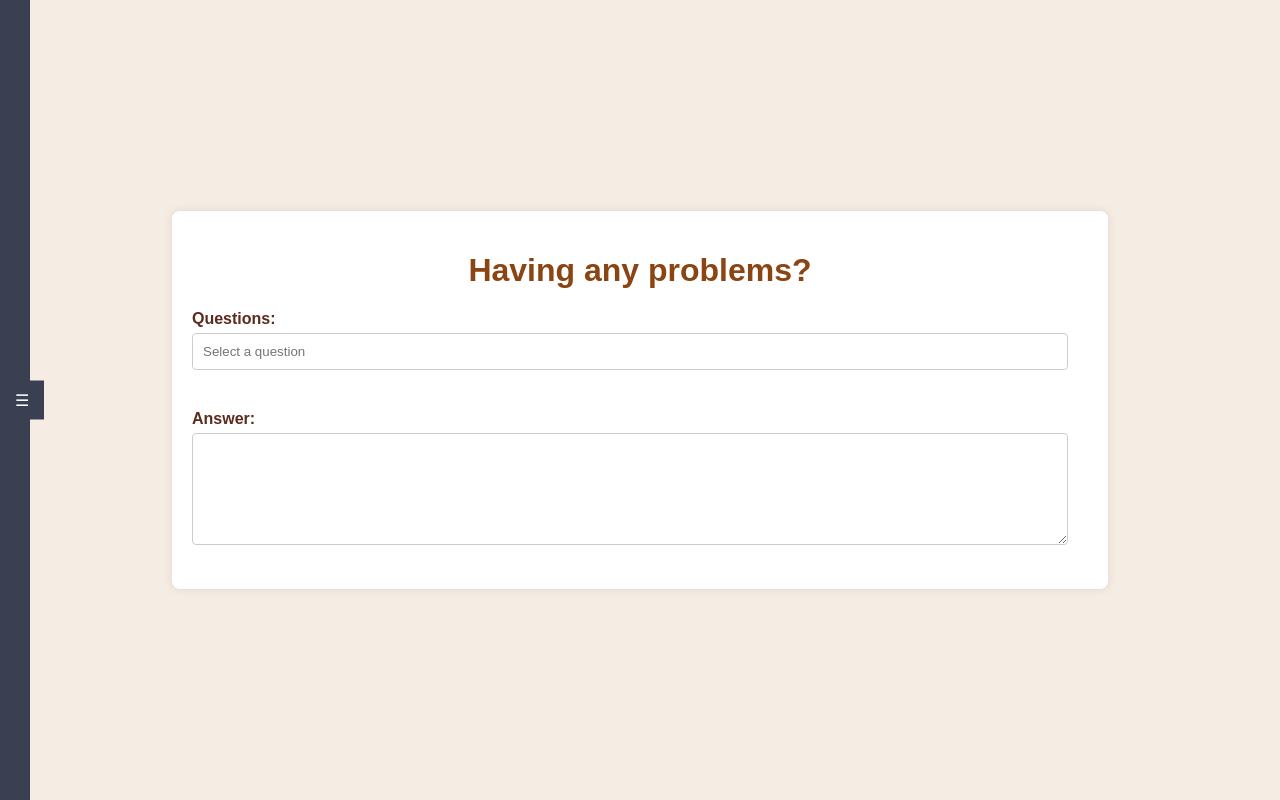
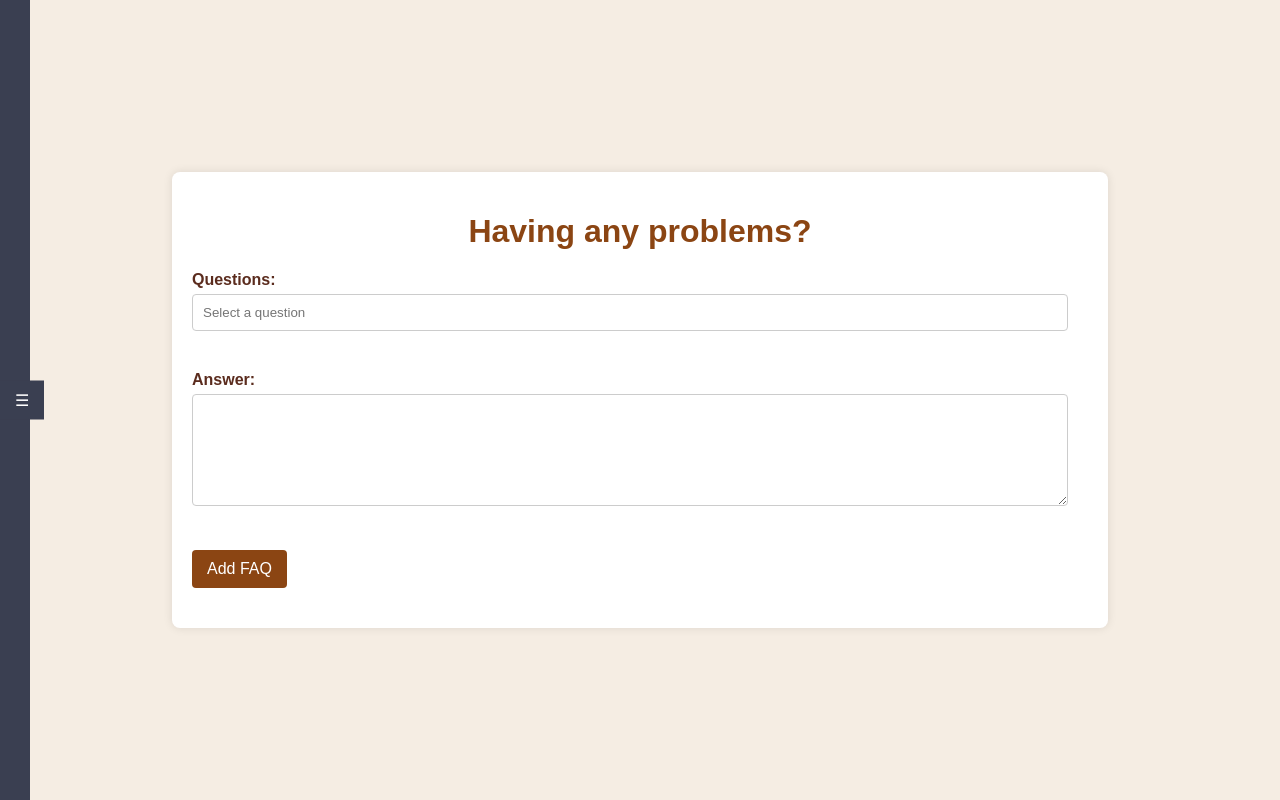
Before and after one commit to PLAWD/Dental-Management-System-for-Dr.-Lorena-L.-Timola-Dental-Clinic, a Flask app: template templates/help.html in a window 1280 px wide. Run offline with Flask 3, Linux system fonts and the light colour scheme; the template is opened without the code that fills it, so the values that code supplies are empty; a user stored in the database is signed in.

Commit message:
FAQ Button
FAQ Button now has a feature to add a question but its for admins only

```diff
--- a/templates/help.html
+++ b/templates/help.html
@@ -93,6 +93,16 @@
             cursor: pointer;
             z-index: 1001;
         }
+        .add-faq-button {
+            display: none; /* Initially hidden */
+            margin: 20px 0;
+            padding: 10px 15px;
+            background-color: #8b4513;
+            color: white;
+            border: none;
+            border-radius: 4px;
+            cursor: pointer;
+        }
     </style>
     <script>
         function showAnswer(question, answer) {
@@ -117,6 +127,11 @@
                     toggleSidebar.style.display = 'block';
                 }
             });
+
+            // Show add FAQ button for admins
+            {% if session['role_id'] == 1 %}
+            document.querySelector('.add-faq-button').style.display = 'block';
+            {% endif %}
         });
     </script>
 </head>
@@ -175,6 +190,9 @@
             </div>
             <label for="answer">Answer:</label>
             <textarea id="answer" rows="6" readonly></textarea>
+
+            <!-- Button to add new FAQ, visible only to admins -->
+            <button class="add-faq-button" onclick="location.href='{{ url_for('add_faq') }}'">Add FAQ</button>
         </div>
     </div>
 </body>
--- a/templates/intraoral_exam.html
+++ b/templates/intraoral_exam.html
@@ -567,5 +567,6 @@
             });
         });
     </script>
+    </div>
 </body>
 </html>
```
Also changed, not shown: 1 other file.
